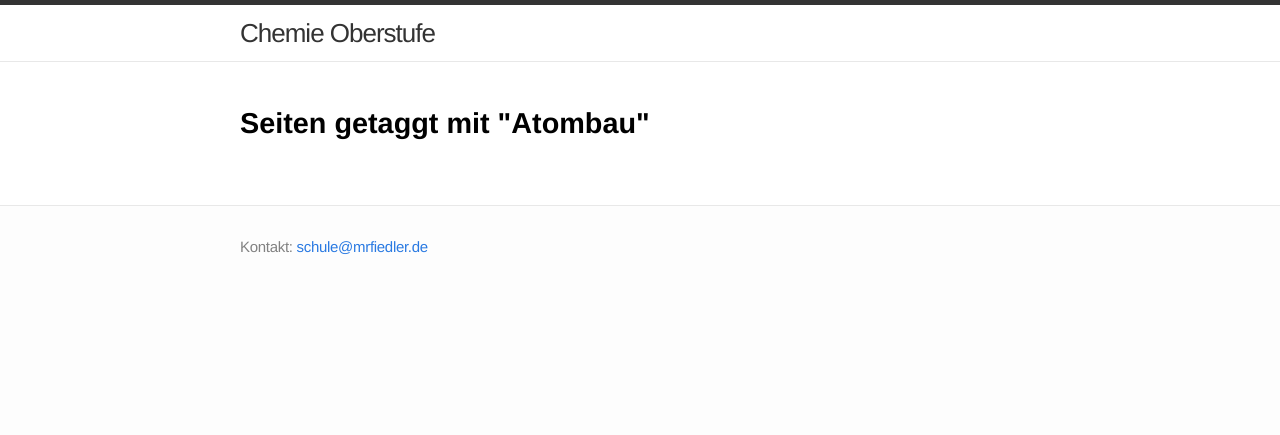
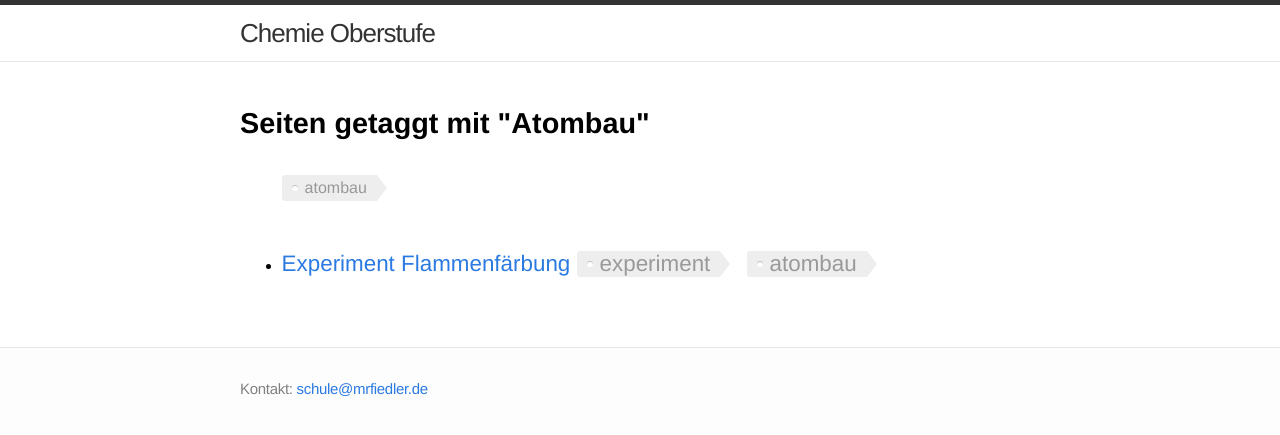
Before and after one commit to chemie-oberstufe/chemie-oberstufe.github.io, a Jekyll site: the page built from tags/atombau.md, in a window 1280 px wide. Shown: the top 435 px of the page. Built offline with Jekyll 4.4.1, drawn with Linux system fonts in a browser that asks for light colours.

Commit message:
fix page list in atombau.md

```diff
--- a/tags/atombau.md
+++ b/tags/atombau.md
@@ -6,26 +6,58 @@ showinmenu: false
 
 {% comment %}
 =======================
+The following part extracts all the tags from your posts and sort tags, so that you do not need to manually collect your tags to a place.
+=======================
+{% endcomment %}
+{% assign rawtags = "" %}
+{% for page in site.pages %}
+	{% assign ttags = page.tags | join:'|' | append:'|' %}
+	{% assign rawtags = rawtags | append:ttags %}
+{% endfor %}
+{% assign rawtags = rawtags | split:'|' | sort %}
+
+{% comment %}
+=======================
+The following part removes duplicated tags and invalid tags like blank tag.
+=======================
+{% endcomment %}
+{% assign tags = "" %}
+{% for tag in rawtags %}
+	{% if tag != "" %}
+		{% if tags == "" %}
+			{% assign tags = tag | split:'|' %}
+		{% endif %}
+		{% unless tags contains tag %}
+			{% assign tags = tags | join:'|' | append:'|' | append:tag | split:'|' %}
+		{% endunless %}
+	{% endif %}
+{% endfor %}
+
+
+{% comment %}
+=======================
 The purpose of this snippet is to list all your posts posted with a certain tag.
 =======================
 {% endcomment %}
-{% for tag in tags %}
-	<h2 id="{{ tag | slugify }}">{{ tag }}</h2>
-	<ul>
-	 {% for page in site.pages %}
-		 {% if page.tags contains tag %}
-		 <li>
-		 <h3>
-		 <a href="{{ page.url }}">
-		 {{ page.title }}
-		 <small>{{ page.date | date_to_string }}</small>
-		 </a>
-		 {% for tag in page.tags %}
-			 <a class="tag" href="/tags/index#{{ tag | slugify }}">{{ tag }}</a>
-		 {% endfor %}
-		 </h3>
-		 </li>
-		 {% endif %}
+
+{% assign tag = "atombau" %}
+<ul class="tags">
+	<li class="tag">{{ tag }}</li>
+</ul>
+<ul>
+{% for page in site.pages %}
+	 {% if page.tags contains tag %}
+	 <li>
+	 <h3>
+	 <a href="{{ page.url }}">
+	 {{ page.title }}
+	 <small>{{ page.date | date_to_string }}</small>
+	 </a>
+	 {% for tag in page.tags %}
+		 <a class="tag" href="/tags/index#{{ tag | slugify }}">{{ tag }}</a>
 	 {% endfor %}
-	</ul>
+	 </h3>
+	 </li>
+	 {% endif %}
 {% endfor %}
+</ul>
```
Also changed, not shown: tags/index.md (+3 -3 lines), themen/chemische_gleichgewichte.md (+0 -1 lines).
